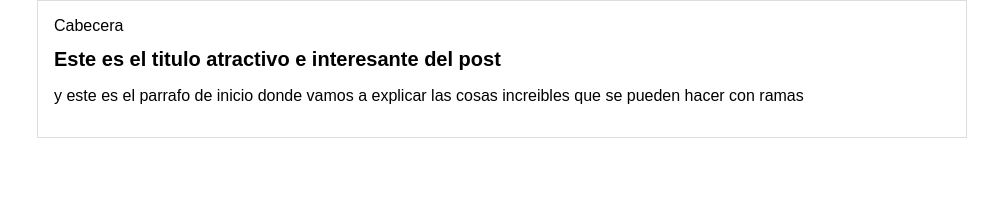
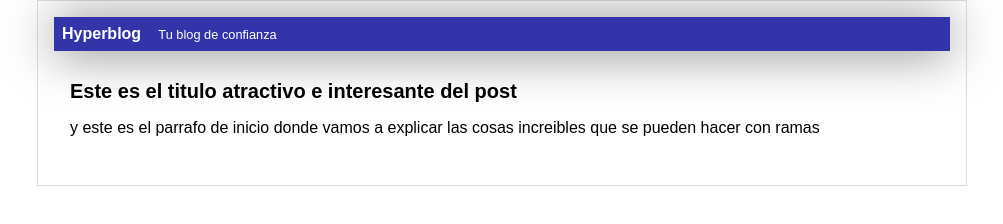
Before and after one commit to Yayosil/hyperblog, a plain HTML site: page blogpost.html in a window 1280 px wide. Shown: the whole page, without its empty margins (138-1141 px from the left). Drawn offline with Linux system fonts and the light colour scheme.

Commit message:
Finalizada la cabecera con diseño azul

```diff
--- a/CSS/estilos.css
+++ b/CSS/estilos.css
@@ -7,6 +7,26 @@ body
     margin: 0;
     padding: 0;
 }
+
+#cabecera
+{
+    background: #33A;
+    box-shadow: 0px 2px 50px 0px rgba(0,0,0,0.5);
+    color: white;
+    font-weight: bold;
+    margin: 0;
+    padding: 0.5em;
+
+
+}
+
+#cabecera #tagline
+{
+    margin: 0 0 0 1em;
+    font-weight: normal;
+    font-size: 0.8em;
+}
+
 #container
 {
     width: 70%;
@@ -20,3 +40,7 @@ body
 {
     font-size:20px;
 }
+#post
+{
+    padding: 1em;
+}
--- a/blogpost.html
+++ b/blogpost.html
@@ -6,7 +6,8 @@
     <body>
         <div id="container">
             <div id="cabecera">
-                Cabecera
+                Hyperblog <span id="tagline">Tu blog de confianza
+                </span>
             </div>
             <div id="post">
                 <h1>Este es el titulo atractivo e interesante del post</h1>
```
